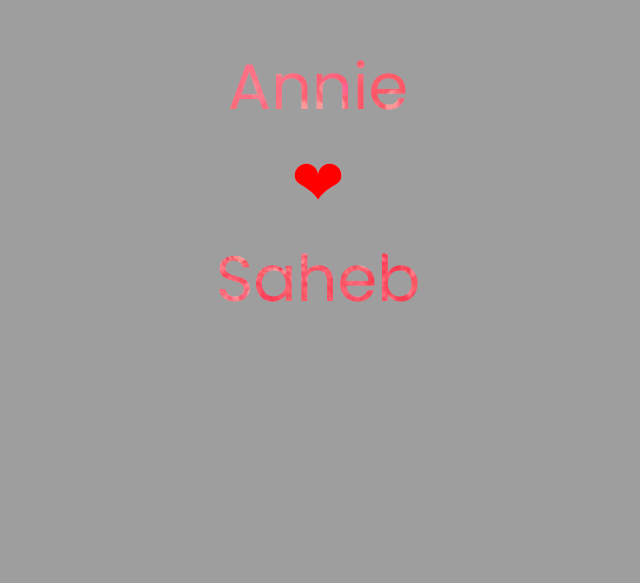
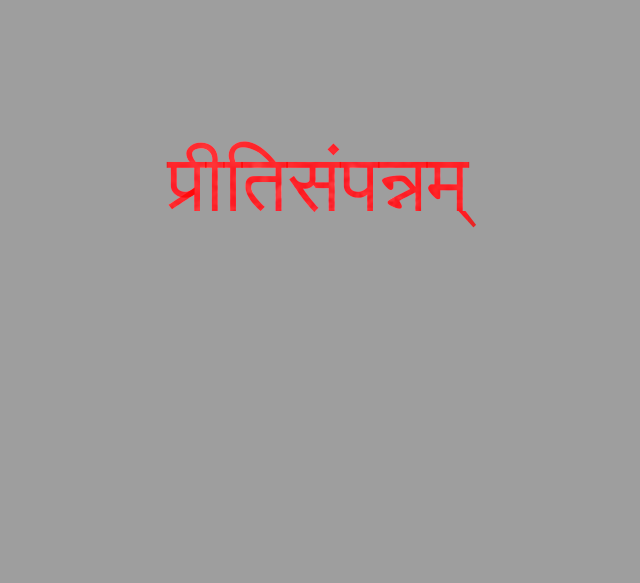
Before and after one commit to codernaccotax/wedding_album, an Angular app: page / in a window 1280 px wide. Shown: the part 217-800 px from the top of the page, without its empty margins (322-962 px from the left). Built offline with nearby package versions, Linux system fonts and the light colour scheme; grey boxes are pictures that could not be loaded; a web font is replaced by a local one.

Commit message:
Some More,

```diff
--- a/src/app/app.component.html
+++ b/src/app/app.component.html
@@ -3,8 +3,10 @@
   <section id="page1" class="page  min-vh-100 text-center">
     <div class="content">
       <div class="title">
-        <strong>Annie</strong>
-        <div id="heart">❤</div><strong>Saheb</strong>
+        <!-- <strong>Annie</strong>
+        <div id="heart">❤</div><strong>Saheb</strong> -->
+        <!-- <strong>सदा सौख्यमंगलम्</strong> -->
+        प्रीतिसंपन्नम्
       </div>
       <!-- <img src="images/img_1.jpg" alt="Image of Annie n nani" class="img" alt="Responsive image"> -->
     </div>
@@ -70,7 +72,7 @@
   <section id="page3" class="contaier-fluid page min-vh-100">
     <!-- This Grid Section Have Created For {Mosaic-Design}(SEARCH_IT), OR Here It Should Be Transitionly Change Images [NotDecided]; -->
     <div class="mosaic-grid">
-      <span>CHANGE TRANSITION ON LINE:144 IN <i>app.component.scss</i> AND REMOVE THIS LINE IN <i>app.component.html</i> AT LINE:73 FOR BETTER PREVIEW,</span>
+      <!-- <span>CHANGE TRANSITION ON LINE:116 IN <i>app.component.scss</i> AND REMOVE THIS LINE IN <i>app.component.html</i> AT LINE:73 FOR BETTER PREVIEW,</span> -->
     </div>
   </section>
 </div>
--- a/src/app/app.component.scss
+++ b/src/app/app.component.scss
@@ -7,7 +7,7 @@
   box-sizing: border-box;
 
   ::selection{
-    color: rgba(255, 217, 0, 0.336);
+    color: rgb(69, 182, 59);
   }
 }
 
@@ -28,6 +28,10 @@
   align-items: center;
   height: 100vh;
   z-index: 1;
+
+  ::selection{
+    color: rgba(255, 217, 0, 0.336);
+  }
 }
 
 .content {
@@ -48,18 +52,14 @@
 
 .title {
   position: absolute;
-  font-size: 4rem;
+  font-size: 5rem;
   z-index: 3;
   background-image: url(for_text.jpeg);
   background-size: cover;
   background-position: center;
   background-clip: text;
   -webkit-background-clip: text;
-  color: rgba(255, 0, 0, 0.4);
-
-  #heart {
-    color: red;
-  }
+  color: rgba(255, 0, 0, 0.767);
 }
 
 #page1>.content::before {
@@ -113,8 +113,8 @@
   background-color: rgba(0, 0, 0, 0.507);
   height: 100%;
   width: 100%;
-  animation: changeImage 1s ease infinite;
-  // animation: changeImage 10s ease infinite;
+  // animation: changeImage 1s ease infinite;
+  animation: changeImage 12s ease infinite;
   background-repeat: none;
   background-position: 50% 20%;
   background-size: cover;
```
